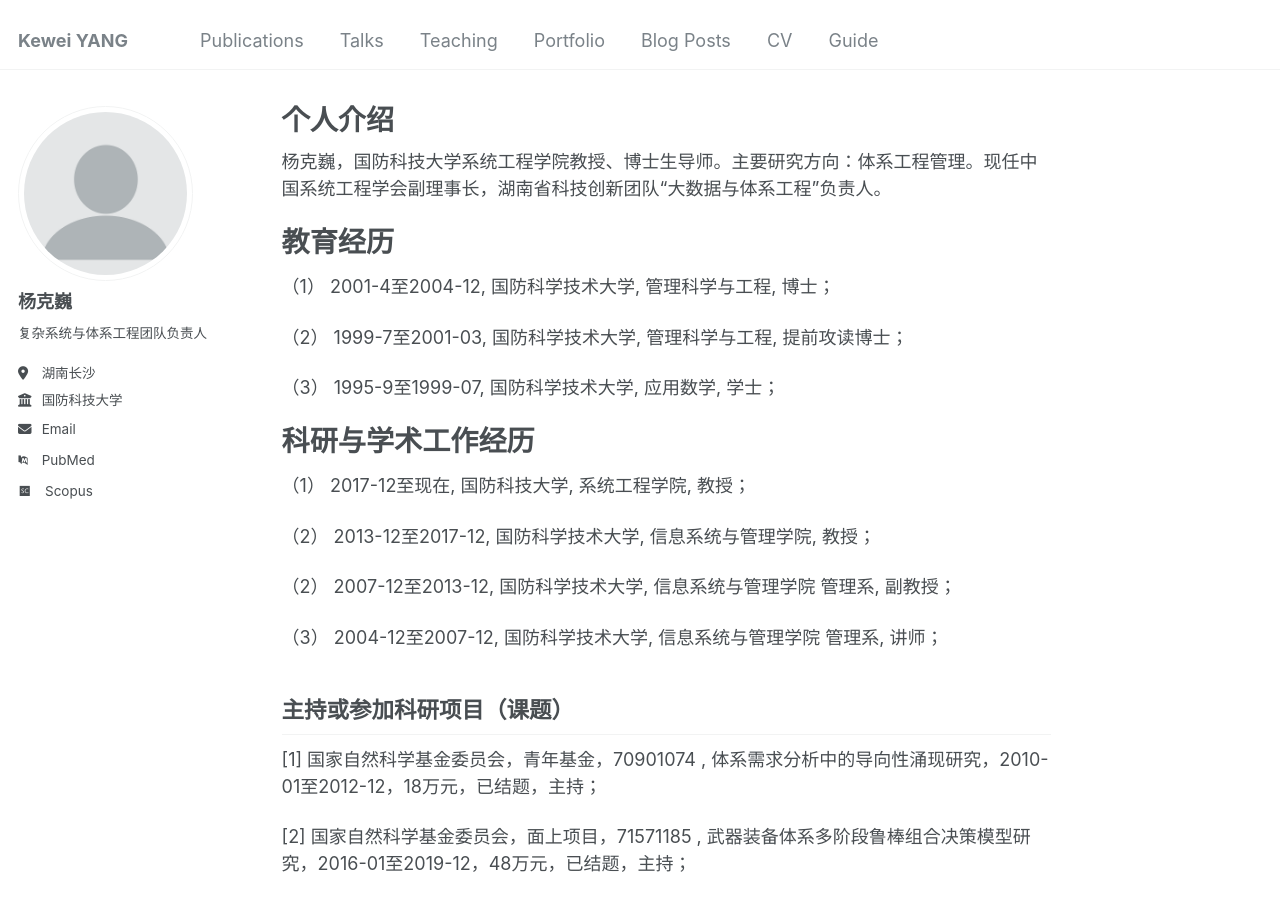
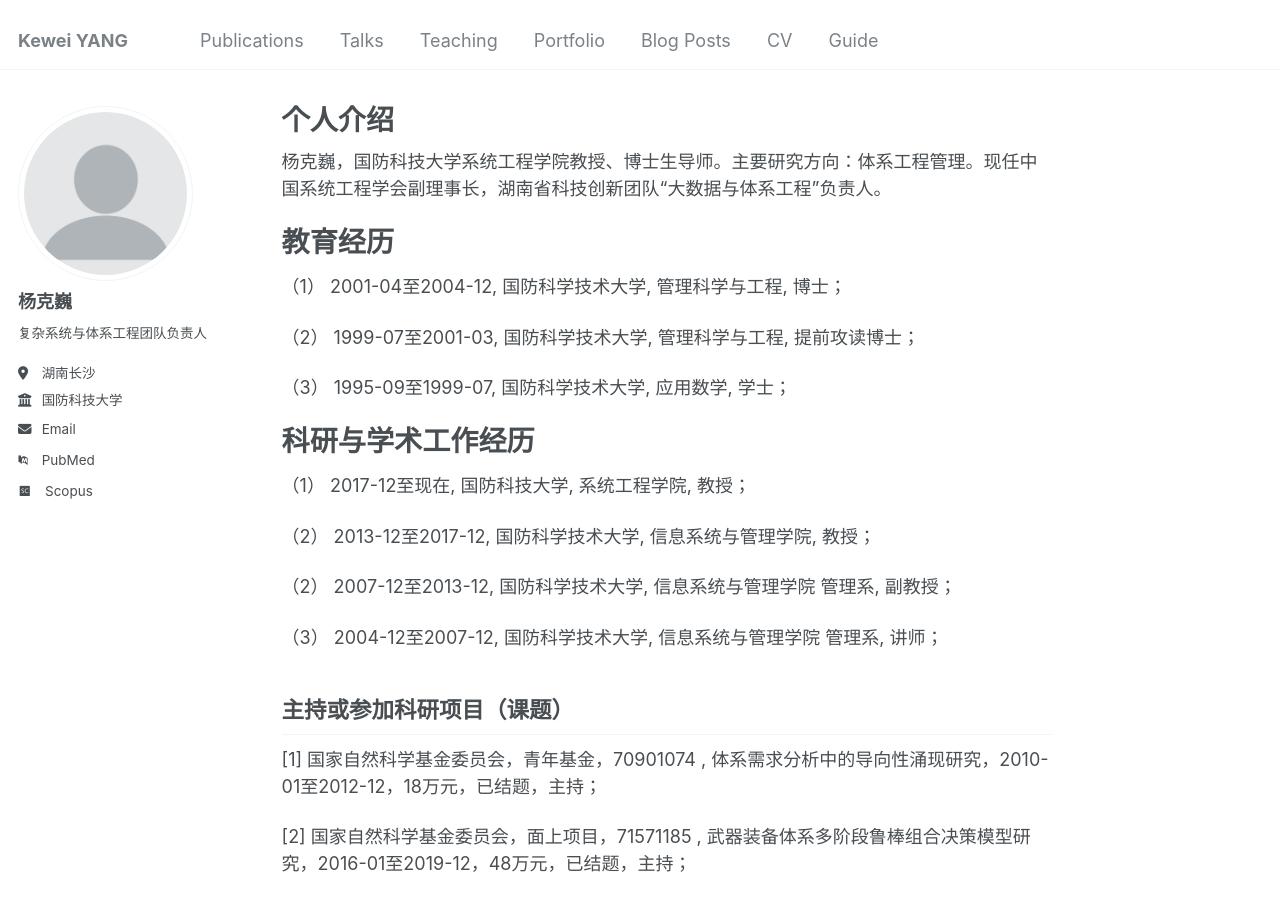
Before and after one commit to Renjie-98/Kewei-YANG, a Jekyll site: the page built from _pages/about.md, in a window 1280 px wide and 900 px high. Built offline with Jekyll 4.4.1, drawn with Linux system fonts in a browser that asks for light colours; some web fonts are replaced.

Commit message:
Update about.md

```diff
--- a/_pages/about.md
+++ b/_pages/about.md
@@ -11,11 +11,11 @@ redirect_from:
 
 教育经历
 ======
-（1） 2001-4至2004-12, 国防科学技术大学, 管理科学与工程, 博士；
+（1） 2001-04至2004-12, 国防科学技术大学, 管理科学与工程, 博士；
 
-（2） 1999-7至2001-03, 国防科学技术大学, 管理科学与工程, 提前攻读博士；
+（2） 1999-07至2001-03, 国防科学技术大学, 管理科学与工程, 提前攻读博士；
 
-（3） 1995-9至1999-07, 国防科学技术大学, 应用数学, 学士；
+（3） 1995-09至1999-07, 国防科学技术大学, 应用数学, 学士；
 
 科研与学术工作经历
 ======
```
